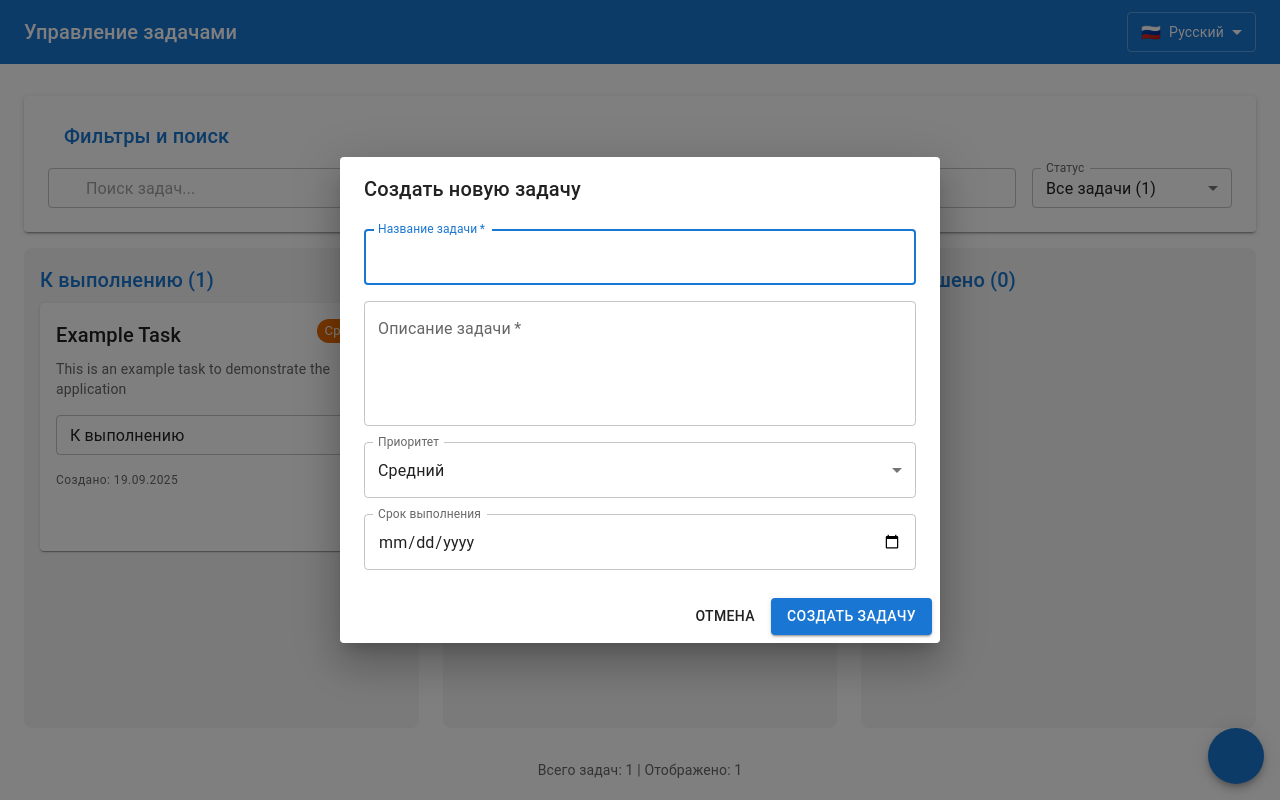
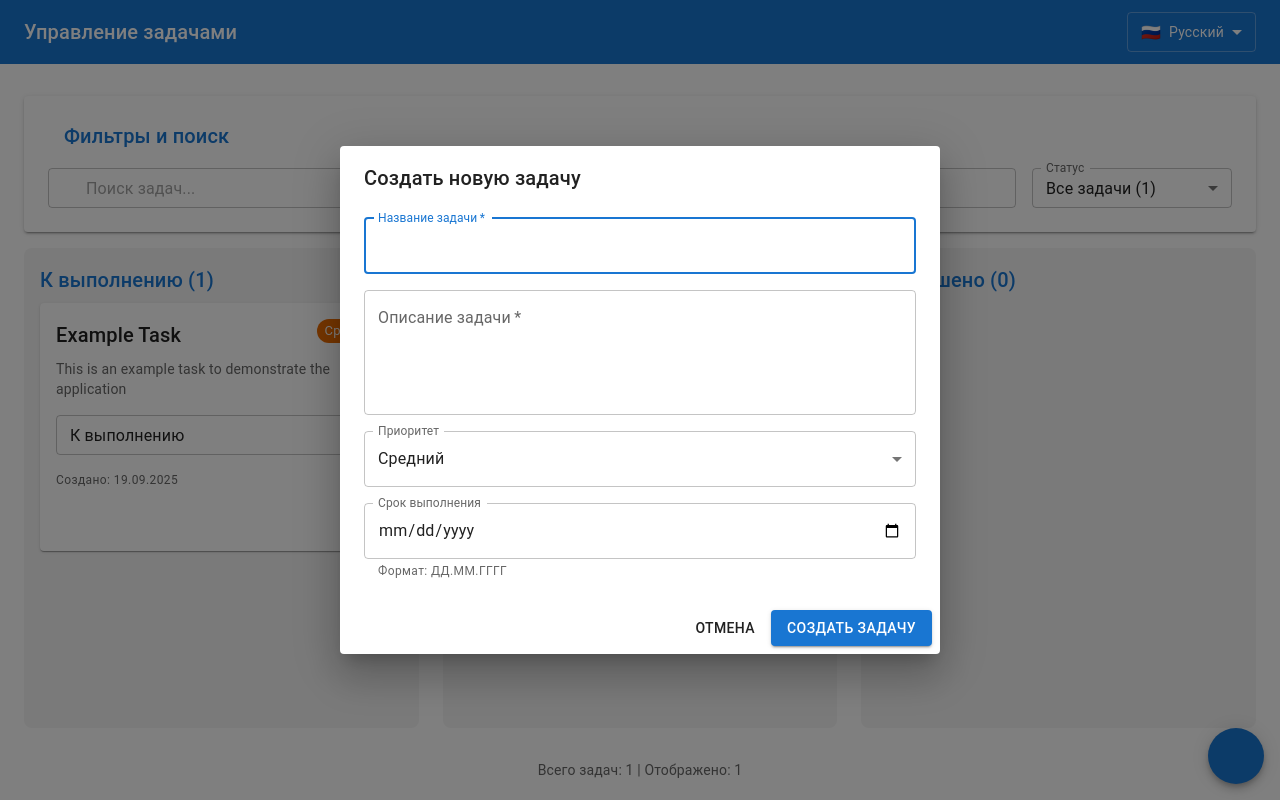
Before and after one commit to Artem18071998/task-manager-app, a Next.js app: page / in a window 1280 px wide. Both pictures are taken after a click on the button 1236 px from the left and 756 px from the top of the page. Built offline with nearby package versions, Linux system fonts and the light colour scheme; some icons are missing.

Commit message:
update files

```diff
--- a/components/LanguageSwitcher.tsx
+++ b/components/LanguageSwitcher.tsx
@@ -5,15 +5,14 @@ import {
   MenuItem,
   Box,
   Typography,
-  SelectChangeEvent,
 } from '@mui/material';
 import LanguageIcon from '@mui/icons-material/Language';
 import { useTranslation } from 'react-i18next';
 
 const LanguageSwitcher: React.FC = () => {
-  const { i18n } = useTranslation();
+  const { i18n, t } = useTranslation();
 
-  const handleLanguageChange = (event: SelectChangeEvent<string>) => {
+  const handleLanguageChange = (event: any) => {
     const newLanguage = event.target.value;
     i18n.changeLanguage(newLanguage);
     // Сохраняем выбранный язык в localStorage
--- a/components/TaskForm.tsx
+++ b/components/TaskForm.tsx
@@ -11,7 +11,6 @@ import {
   Select,
   MenuItem,
   Box,
-  SelectChangeEvent,
 } from '@mui/material';
 import { useDispatch, useSelector } from 'react-redux';
 import { useTranslation } from 'react-i18next';
@@ -27,7 +26,7 @@ interface TaskFormProps {
 
 const TaskForm: React.FC<TaskFormProps> = ({ open, onClose, editingTaskId }) => {
   const dispatch = useDispatch();
-  const { t } = useTranslation();
+  const { t, i18n } = useTranslation();
   const tasks = useSelector((state: RootState) => state.tasks.tasks);
 
   const [formData, setFormData] = useState({
@@ -78,10 +77,10 @@ const TaskForm: React.FC<TaskFormProps> = ({ open, onClose, editingTaskId }) =>
     }
   };
 
-  const handleSelectChange = (event: SelectChangeEvent<TaskPriority>) => {
+  const handleSelectChange = (event: any) => {
     setFormData({
       ...formData,
-      priority: event.target.value,
+      priority: event.target.value as TaskPriority,
     });
   };
 
@@ -137,6 +136,19 @@ const TaskForm: React.FC<TaskFormProps> = ({ open, onClose, editingTaskId }) =>
 
   const getPriorityLabel = (priority: TaskPriority) => {
     return t(`priority.${priority}`);
+  };
+
+  // Получаем минимальную дату в правильном формате для текущей локали
+  const getMinDate = () => {
+    const today = new Date();
+    return today.toISOString().split('T')[0];
+  };
+
+  // Форматируем placeholder для даты в соответствии с локалью
+  const getDatePlaceholder = () => {
+    const locale = i18n.language === 'ru' ? 'ru-RU' : 'en-US';
+    const format = locale === 'ru-RU' ? 'дд.мм.гггг' : 'mm/dd/yyyy';
+    return format;
   };
 
   return (
@@ -201,10 +213,14 @@ const TaskForm: React.FC<TaskFormProps> = ({ open, onClose, editingTaskId }) =>
               variant="outlined"
               value={formData.dueDate}
               onChange={handleInputChange('dueDate')}
-              InputLabelProps={{ shrink: true }}
+              InputLabelProps={{
+                shrink: true,
+              }}
               inputProps={{
-                min: new Date().toISOString().split('T')[0] // Минимальная дата - сегодня
+                min: getMinDate(),
+                placeholder: getDatePlaceholder()
               }}
+              helperText={t('taskForm.dueDateFormat')}
             />
           </Box>
         </DialogContent>
--- a/i18n.ts
+++ b/i18n.ts
@@ -31,6 +31,7 @@ const resources = {
         taskDescription: 'Описание задачи',
         taskPriority: 'Приоритет',
         dueDate: 'Срок выполнения',
+        dueDateFormat: 'Формат: ДД.ММ.ГГГГ',
         cancel: 'Отмена',
         create: 'Создать задачу',
         save: 'Сохранить изменения',
@@ -108,6 +109,7 @@ const resources = {
         taskDescription: 'Task Description',
         taskPriority: 'Priority',
         dueDate: 'Due Date',
+        dueDateFormat: 'Format: MM/DD/YYYY',
         cancel: 'Cancel',
         create: 'Create Task',
         save: 'Save Changes',
```
